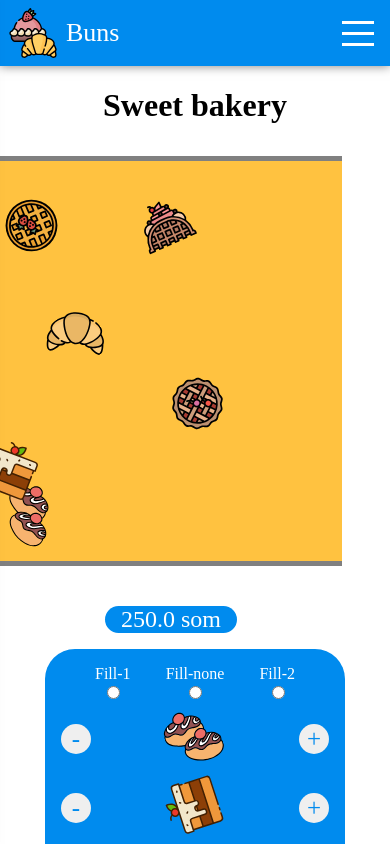
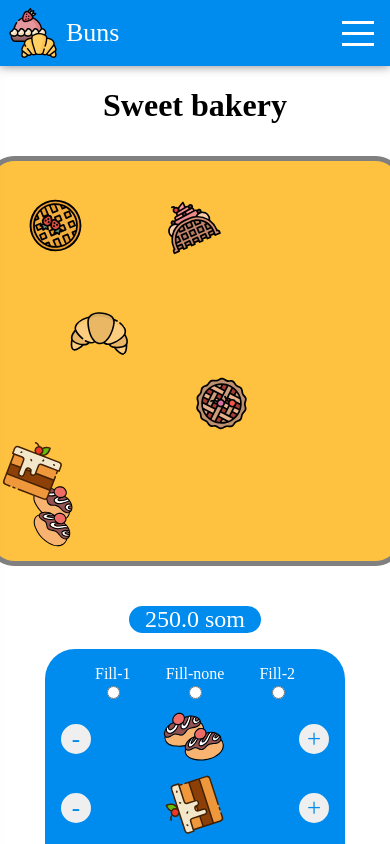
Before and after one commit to Erjankydyrov/tests-builder, a React (Create React App) app: page / in a window 390 px wide. Shown: the top 844 px of the page. Built offline with nearby package versions, Linux system fonts and the light colour scheme; a web font is replaced by a local one.

Commit message:
corected styles

```diff
--- a/src/components/BunsBuilder/BunsControls/BunsControl/BunsControl.module.css
+++ b/src/components/BunsBuilder/BunsControls/BunsControl/BunsControl.module.css
@@ -15,6 +15,7 @@
 }
 .BunsControl .ingredient div {
     position: static;
+    transform: rotate(0);
 }
 .ControlButton:hover {
     color: white;
--- a/src/components/BunsBuilder/BunsPreview/BunsPreview.module.css
+++ b/src/components/BunsBuilder/BunsPreview/BunsPreview.module.css
@@ -31,3 +31,9 @@
     padding: 0 1rem;
     margin-top: 40px;
 }
+
+@media (max-width: 750px) {
+    .BunsPreview {
+        margin-right: 0;
+    }
+}
--- a/src/components/Toolbar/Toolbar.module.css
+++ b/src/components/Toolbar/Toolbar.module.css
@@ -7,6 +7,8 @@
     color: white;
     background-color: #008bee;
     box-shadow: 0 0 10px rgba(0, 0, 0, .5);
+
+    z-index: 2;
 
     position: sticky;
     top: 0;
```
